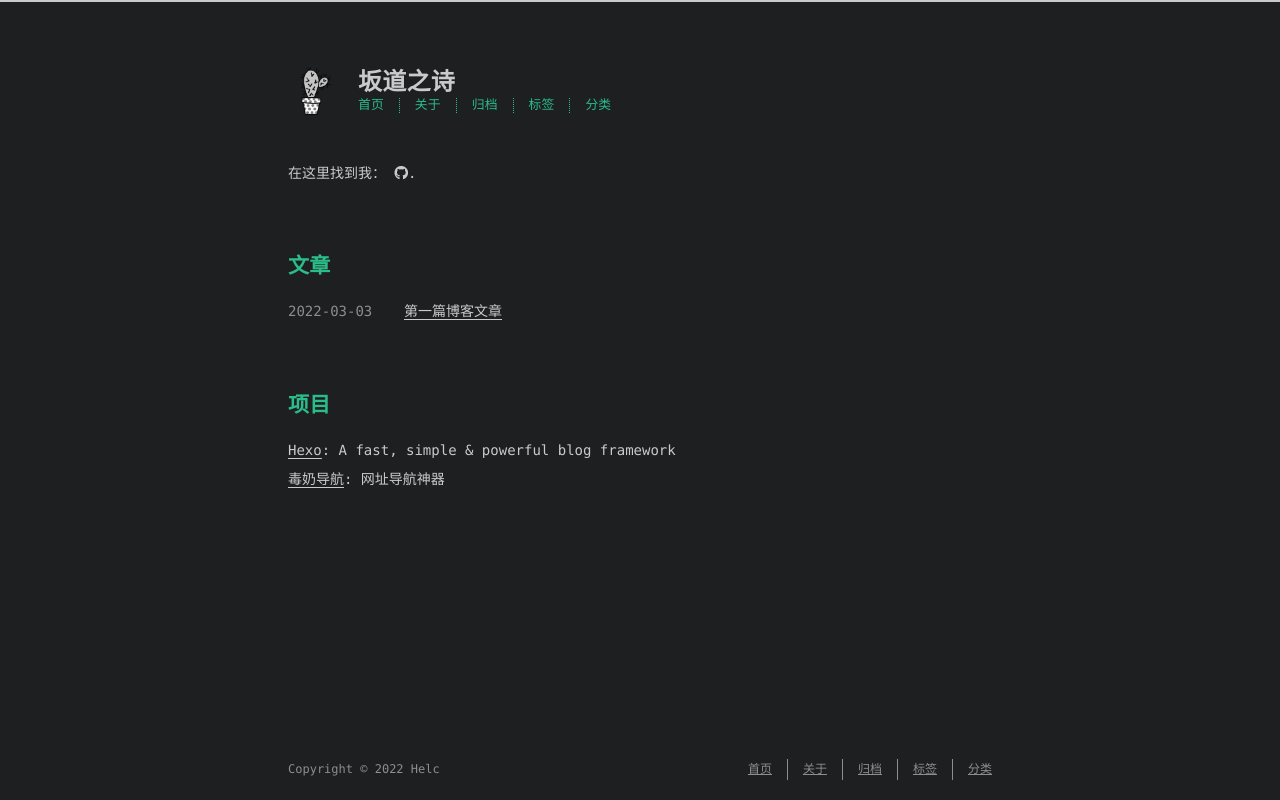
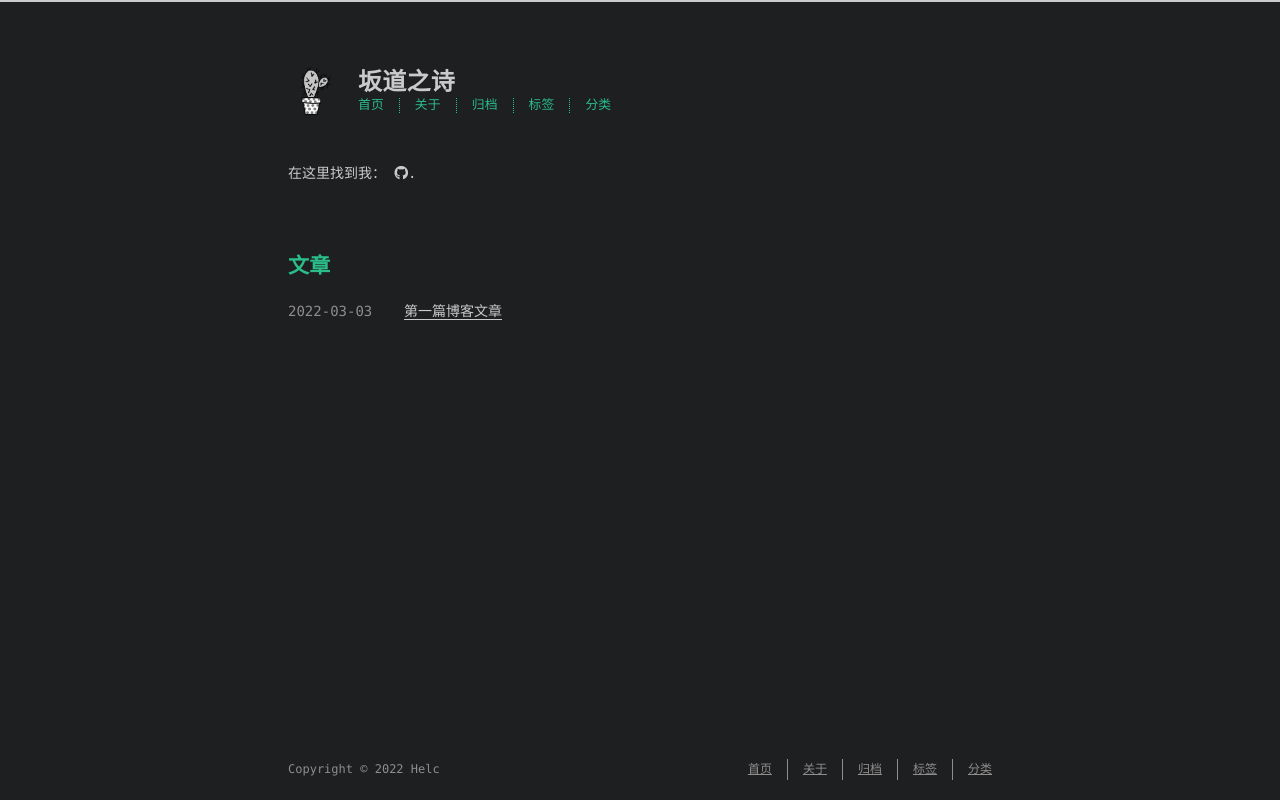
Before and after one commit to helcddd/helcddd.github.io, a plain HTML site: page index.html in a window 1280 px wide. Drawn offline with nearby package versions, Linux system fonts and the light colour scheme; a web font is replaced by a local one.

Commit message:
Site updated: 2022-03-03 16:53:55

```diff
--- a/index.html
+++ b/index.html
@@ -136,23 +136,6 @@
 </section>
 
 
-<section id="projects">
-  <span class="h1"><a target="_blank" rel="noopener" href="http://github.com/probberechts">项目</a></span>
-  <ul class="project-list">
-
-      <li class="project-item">
-        <a target="_blank" rel="noopener" href="https://hexo.io/">Hexo</a>: <p>A fast, simple &amp; powerful blog framework</p>
-
-      </li>
-
-      <li class="project-item">
-        <a target="_blank" rel="noopener" href="https://limbopro.com/daohang/">毒奶导航</a>: <p>网址导航神器</p>
-
-      </li>
-
-  </ul>
-</section>
-
 
 
         <footer id="footer">
```
